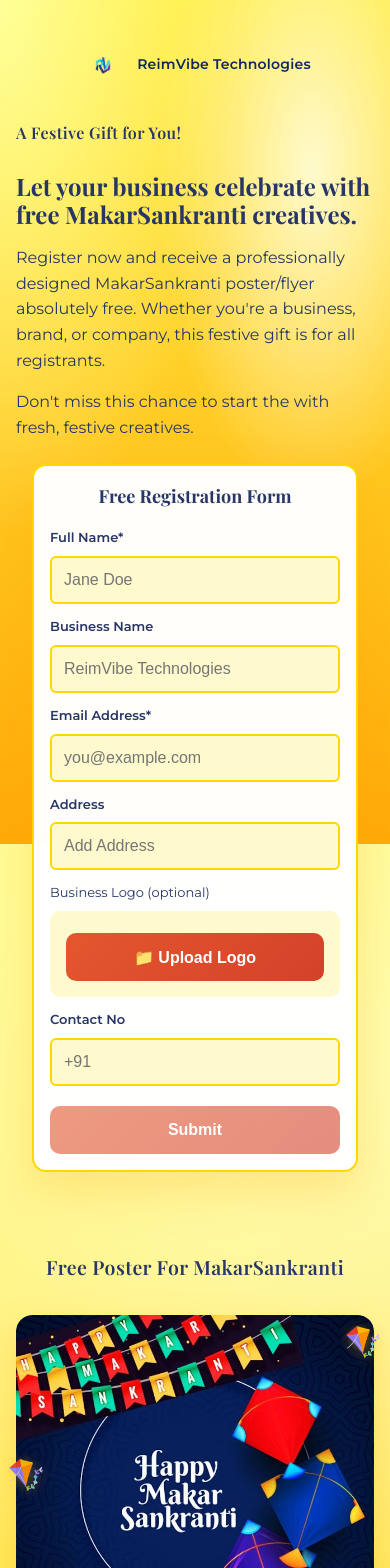
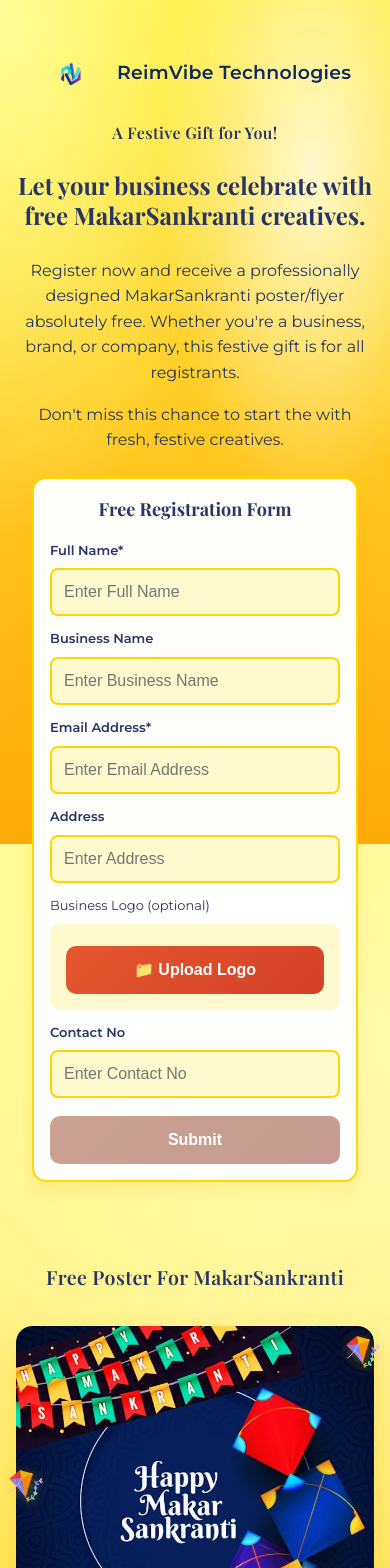
Before and after one commit to jadavrohan-370/christmas_offer, a React (Vite) app: page / in a window 390 px wide. Shown: the top 1568 px of the page. Built offline with nearby package versions, Linux system fonts and the light colour scheme.

Commit message:
Scroll issue fix and also slove the Responsive and fix the placeholder

```diff
--- a/package.json
+++ b/package.json
@@ -10,7 +10,10 @@
   },
   "dependencies": {
     "@fortawesome/fontawesome-free": "^7.1.0",
+    "@gsap/react": "^2.1.2",
     "axios": "^1.13.2",
+    "gsap": "^3.14.2",
+    "lenis": "^1.3.17",
     "react": "^18.3.1",
     "react-dom": "^18.3.1"
   },
--- a/src/App.jsx
+++ b/src/App.jsx
@@ -1,17 +1,23 @@
 import React, { useMemo, useState, useRef, useEffect } from "react";
 import CloudinaryUploader from "./components/Cloudnairy.jsx";
 import axios from "axios";
+import Lenis from "lenis";
+import gsap from "gsap";
+import { useGSAP } from "@gsap/react";
+import { ScrollTrigger } from "gsap/ScrollTrigger";
+
+gsap.registerPlugin(ScrollTrigger);
 
 const imagePaths = {
   RVlogo: "/images/RVlogo.png",
-  patang1 : "/images/patan1.jpeg",
-  patang2 : "/images/patan2.jpeg",
+  patang1: "/images/patan1.jpeg",
+  patang2: "/images/patan2.jpeg",
   kite1: "/images/patan1.png",
   kite2: "/images/patan2.png",
   kite3: "/images/santa.png",
-  banner:"/images/p3.jpeg",
-  mainkite:"/images/leftside.png",
-  footer:"/images/footer.png",
+  banner: "/images/p3.jpeg",
+  mainkite: "/images/leftside.png",
+  footer: "/images/footer.png",
 };
 
 // Image error handler component
@@ -101,6 +107,104 @@
 ];
 
 export default function App() {
+  const containerRef = useRef(null);
+
+  // GSAP Animations
+  useGSAP(
+    () => {
+      const tl = gsap.timeline({ defaults: { ease: "power3.out" } });
+
+      // Hero Entrance
+      tl.from(".hero__copy > *", {
+        y: 50,
+        opacity: 0,
+        duration: 1,
+        stagger: 0.15,
+        delay: 0.5,
+      })
+        .from(
+          ".hero__form .card",
+          {
+            y: 60,
+            opacity: 0,
+            duration: 1,
+            scale: 0.95,
+          },
+          "-=0.8"
+        )
+        .from(
+          ".festive-card",
+          {
+            x: -30,
+            opacity: 0,
+            stagger: 0.1,
+            duration: 0.8,
+          },
+          "-=0.5"
+        );
+
+      // Parallax Effect for floating kites using ScrollTrigger
+      gsap.utils.toArray(".floating-kite").forEach((kite, i) => {
+        gsap.to(kite, {
+          scrollTrigger: {
+            trigger: "body",
+            start: "top top",
+            end: "bottom bottom",
+            scrub: 1.5,
+          },
+          y: (i + 1) * -150, // Move up at different speeds
+          rotation: (i + 1) * 20,
+          ease: "none",
+        });
+      });
+
+      // Poster Flip Animation
+      gsap.from(".poster", {
+        scrollTrigger: {
+          trigger: ".poster-grid",
+          start: "top 80%", // Start animation when top of grid hits 80% of viewport height
+        },
+        y: 100,
+        opacity: 0,
+        rotationX: -15,
+        stagger: 0.2, // Flip in one by one
+        duration: 1,
+        ease: "power4.out"
+      });
+
+      // Magnetic Kites - Mouse Follow Effect
+      const kites = document.querySelectorAll(".kite-decoration");
+
+      const handleMouseMove = (e) => {
+        const { clientX, clientY } = e;
+        const centerX = window.innerWidth / 2;
+        const centerY = window.innerHeight / 2;
+
+        // Calculate distance from center (-1 to 1)
+        const moveX = (clientX - centerX) / centerX;
+        const moveY = (clientY - centerY) / centerY;
+
+        kites.forEach((kite, index) => {
+          const depth = (index + 1) * 20; // Different depth for each kite
+
+          gsap.to(kite, {
+            x: moveX * depth,
+            y: moveY * depth,
+            duration: 1,
+            ease: "power2.out"
+          });
+        });
+      };
+
+      window.addEventListener("mousemove", handleMouseMove);
+
+      return () => {
+        window.removeEventListener("mousemove", handleMouseMove);
+      };
+    },
+    { scope: containerRef }
+  );
+
   const [formValues, setFormValues] = useState({
     fullName: "",
     businessName: "",
@@ -135,6 +239,31 @@
       window.addEventListener("load", handleLoad);
       return () => window.removeEventListener("load", handleLoad);
     }
+  }, []);
+
+  // Initialize Lenis for smooth scrolling
+  useEffect(() => {
+    const lenis = new Lenis({
+      duration: 1.2,
+      easing: (t) => Math.min(1, 1.001 - Math.pow(2, -10 * t)),
+      direction: 'vertical',
+      gestureDirection: 'vertical',
+      smooth: true,
+      mouseMultiplier: 1,
+      smoothTouch: false,
+      touchMultiplier: 2,
+    });
+
+    function raf(time) {
+      lenis.raf(time);
+      requestAnimationFrame(raf);
+    }
+
+    requestAnimationFrame(raf);
+
+    return () => {
+      lenis.destroy();
+    };
   }, []);
 
   const [errors, setErrors] = useState({});
@@ -306,7 +435,7 @@
   };
 
   return (
-    <div className="page">
+    <div className="page" ref={containerRef}>
       <PageLoader isLoading={isLoading} />
       <GradientBackground />
       <header className="hero section site-header">
@@ -354,8 +483,7 @@
 
                 <form className="form" onSubmit={handleSubmit}>
                   <label
-                    className={`form__label ${
-                      getFieldError("fullName") ? "form__label--error" : ""
+                    className={`form__label ${getFieldError("fullName") ? "form__label--error" : ""
                       }`}
                   >
                     <span className="form__label-text">Full Name*</span>
@@ -365,7 +493,7 @@
                       value={formValues.fullName}
                       onChange={handleChange}
                       onBlur={handleBlur}
-                      placeholder="Jane Doe"
+                      placeholder="Enter Full Name"
                       className={
                         getFieldError("fullName") ? "form__input--error" : ""
                       }
@@ -378,8 +506,7 @@
                   </label>
 
                   <label
-                    className={`form__label ${
-                      getFieldError("businessName") ? "form__label--error" : ""
+                    className={`form__label ${getFieldError("businessName") ? "form__label--error" : ""
                       }`}
                   >
                     <span className="form__label-text">Business Name</span>
@@ -389,7 +516,7 @@
                       value={formValues.businessName}
                       onChange={handleChange}
                       onBlur={handleBlur}
-                      placeholder="ReimVibe Technologies"
+                      placeholder="Enter Business Name"
                       className={
                         getFieldError("businessName")
                           ? "form__input--error"
@@ -404,8 +531,7 @@
                   </label>
 
                   <label
-                    className={`form__label ${
-                      getFieldError("email") ? "form__label--error" : ""
+                    className={`form__label ${getFieldError("email") ? "form__label--error" : ""
                       }`}
                   >
                     <span className="form__label-text">Email Address*</span>
@@ -415,7 +541,7 @@
                       value={formValues.email}
                       onChange={handleChange}
                       onBlur={handleBlur}
-                      placeholder="you@example.com"
+                      placeholder="Enter Email Address"
                       className={
                         getFieldError("email") ? "form__input--error" : ""
                       }
@@ -428,8 +554,7 @@
                   </label>
 
                   <label
-                    className={`form__label ${
-                      getFieldError("address") ? "form__label--error" : ""
+                    className={`form__label ${getFieldError("address") ? "form__label--error" : ""
                       }`}
                   >
                     <span className="form__label-text">Address</span>
@@ -439,7 +564,7 @@
                       value={formValues.address}
                       onChange={handleChange}
                       onBlur={handleBlur}
-                      placeholder="Add Address"
+                      placeholder="Enter Address"
                       className={
                         getFieldError("address") ? "form__input--error" : ""
                       }
@@ -465,8 +590,7 @@
                   </label>
 
                   <label
-                    className={`form__label ${
-                      getFieldError("contact") ? "form__label--error" : ""
+                    className={`form__label ${getFieldError("contact") ? "form__label--error" : ""
                       }`}
                   >
                     <span className="form__label-text">Contact No</span>
@@ -476,7 +600,7 @@
                       value={formValues.contact}
                       onChange={handleChange}
                       onBlur={handleBlur}
-                      placeholder="+91"
+                      placeholder="Enter Contact No"
                       minLength={10}
                       maxLength={10}
                       className={
@@ -491,7 +615,7 @@
                   </label>
                   <button
                     type="submit"
-                    className="btn"
+                    className={`btn ${isSubmitting ? "btn--loading" : ""}`}
                     disabled={!canSubmit || isSubmitting}
                   >
                     {isSubmitting ? (
--- a/src/styles.css
+++ b/src/styles.css
@@ -10,6 +10,28 @@
 *::before,
 *::after {
   box-sizing: border-box;
+}
+
+/* Lenis Recommended Styles */
+html.lenis,
+html.lenis body {
+  height: auto;
+}
+
+.lenis.lenis-smooth {
+  scroll-behavior: auto !important;
+}
+
+.lenis.lenis-smooth [data-lenis-prevent] {
+  overscroll-behavior: contain;
+}
+
+.lenis.lenis-stopped {
+  overflow: hidden;
+}
+
+.lenis.lenis-scrolling iframe {
+  pointer-events: none;
 }
 
 body {
@@ -187,18 +209,22 @@
     transform: translateY(0px) rotate(0deg);
     opacity: 0.7;
   }
+
   25% {
     transform: translateY(-30px) rotate(-10deg);
     opacity: 1;
   }
+
   50% {
     transform: translateY(-50px) rotate(5deg);
     opacity: 0.9;
   }
+
   75% {
     transform: translateY(-30px) rotate(-5deg);
     opacity: 1;
   }
+
   100% {
     transform: translateY(0px) rotate(0deg);
     opacity: 0.7;
@@ -210,18 +236,22 @@
     transform: translateY(0px) rotate(0deg);
     opacity: 0.7;
   }
+
   25% {
     transform: translateY(-35px) rotate(10deg);
     opacity: 1;
   }
+
   50% {
     transform: translateY(-55px) rotate(-5deg);
     opacity: 0.9;
   }
+
   75% {
     transform: translateY(-30px) rotate(5deg);
     opacity: 1;
   }
+
   100% {
     transform: translateY(0px) rotate(0deg);
     opacity: 0.7;
@@ -270,6 +300,8 @@
 
 
 
+
+/* Input Micro-animations */
 .form input {
   width: 100%;
   padding: 12px 14px;
@@ -279,47 +311,120 @@
   font-size: clamp(14px, 2vw, 16px);
   color: #273666;
   min-height: 44px;
-  transition: all 0.2s ease;
-}
-
+  transition: all 0.3s cubic-bezier(0.4, 0, 0.2, 1);
+  transform-origin: center;
+}
+
+.form input:hover:not(:focus) {
+  border-color: #ffa500;
+  background: #ffffe0;
+  transform: translateY(-1px);
+}
 
 .form input:focus {
-  outline: 2px solid #e4572e;
-  border-color: transparent;
+  outline: none;
+  border-color: #e4572e;
   background: #fff;
-}
-
-.form__input--error {
-  border-color: #e53e3e !important;
-  background: #fed7d7 !important;
-}
-
-.form__input--error:focus {
-  outline: 2px solid #e53e3e !important;
-  border-color: transparent !important;
-}
-
+  transform: scale(1.02);
+  box-shadow: 0 4px 20px rgba(228, 87, 46, 0.15);
+}
+
+/* Button Micro-animations */
 .btn {
   margin-top: 6px;
   padding: clamp(12px, 3vw, 18px) clamp(16px, 4vw, 24px);
   border: none;
   border-radius: 10px;
   background: linear-gradient(135deg, #e4572e, #d4412a);
+  background-size: 200% 200%;
   color: #fff;
   font-weight: 700;
   cursor: pointer;
-  transition: transform 120ms ease, box-shadow 120ms ease;
+
+  /* Animation props */
+  transition: all 0.3s cubic-bezier(0.4, 0, 0.2, 1);
+  animation: gradientShift 6s ease infinite;
+
   min-height: 44px;
   font-size: clamp(14px, 2vw, 16px);
   width: 100%;
+
+  /* Flex centering */
+  display: inline-flex;
+  align-items: center;
+  justify-content: center;
+}
+
+@keyframes gradientShift {
+  0% {
+    background-position: 0% 50%;
+  }
+
+  50% {
+    background-position: 100% 50%;
+  }
+
+  100% {
+    background-position: 0% 50%;
+  }
+}
+
+.btn:not(:disabled):hover {
+  transform: translateY(-2px) scale(1.02);
+  box-shadow: 0 12px 22px rgba(228, 87, 46, 0.3);
+  letter-spacing: 0.5px;
+  /* Subtle text expansion */
+}
+
+.btn:not(:disabled):active {
+  transform: translateY(1px) scale(0.98);
+  box-shadow: 0 4px 10px rgba(228, 87, 46, 0.2);
 }
 
 .btn:disabled {
   cursor: not-allowed;
   opacity: 0.6;
-}
-
-
+  filter: grayscale(0.5);
+}
+
+/* Restored Error States */
+.form__input--error {
+  border-color: #e53e3e !important;
+  background: #fed7d7 !important;
+  animation: shake 0.5s cubic-bezier(.36, .07, .19, .97) both;
+}
+
+.form__input--error:focus {
+  outline: none !important;
+  border-color: #e53e3e !important;
+  box-shadow: 0 0 0 3px rgba(229, 62, 62, 0.2) !important;
+}
+
+@keyframes shake {
+
+  10%,
+  90% {
+    transform: translate3d(-1px, 0, 0);
+  }
+
+  20%,
+  80% {
+    transform: translate3d(2px, 0, 0);
+  }
+
+  30%,
+  50%,
+  70% {
+    transform: translate3d(-4px, 0, 0);
+  }
+
+  40%,
+  60% {
+    transform: translate3d(4px, 0, 0);
+  }
+}
+
+/* Restored Loading Spinner */
 .spinner {
   display: inline-block;
   width: 20px;
@@ -337,26 +442,18 @@
   }
 }
 
-
-/* Enhanced Loading States */
-.btn {
-  position: relative;
-  overflow: hidden;
-  transition: all 0.3s ease;
-  min-height: 48px;
-  display: inline-flex;
-  align-items: center;
-  justify-content: center;
-}
-
+/* Loading Button States */
 .btn--loading {
   pointer-events: none;
   opacity: 0.9;
+  position: relative;
+  /* Ensure overlay works */
+  overflow: hidden;
 }
 
 .btn--loading .btn__text {
-  opacity: 0;
-  visibility: hidden;
+  opacity: 1;
+  visibility: visible;
 }
 
 .btn--loading .spinner {
@@ -369,13 +466,6 @@
   display: inline-block;
 }
 
-/* Compact loading button */
-.btn--loading {
-  padding: 12px 16px;
-  min-height: 48px;
-}
-
-/* Loading button with overlay */
 .btn--loading::after {
   content: '';
   position: absolute;
@@ -397,27 +487,11 @@
   }
 }
 
-/* Mobile responsive loading button */
+/* Mobile Adjustments for Loading */
 @media (max-width: 640px) {
-  .btn {
-    min-height: 52px;
-    font-size: 16px;
-  }
-
   .btn--loading {
-    min-height: 52px;
     padding: 14px 18px;
   }
-
-  .btn--loading .spinner {
-    width: 20px;
-    height: 20px;
-  }
-}
-
-.btn:not(:disabled):hover {
-  transform: translateY(-1px);
-  box-shadow: 0 12px 22px rgba(228, 87, 46, 0.3);
 }
 
 .file-upload-btn {
@@ -1049,18 +1123,24 @@
 
 /* Kite floating animations - side positioning */
 @keyframes kiteSwayLeft {
-  0%, 100% {
+
+  0%,
+  100% {
     transform: translateX(-20px) translateY(0px);
   }
+
   50% {
     transform: translateX(-50px) translateY(-15px);
   }
 }
 
 @keyframes kiteSwayRight {
-  0%, 100% {
+
+  0%,
+  100% {
     transform: translateX(20px) translateY(0px);
   }
+
   50% {
     transform: translateX(50px) translateY(-15px);
   }
@@ -1071,18 +1151,22 @@
     transform: translateY(0px);
     opacity: 0.7;
   }
+
   25% {
     transform: translateY(-20px);
     opacity: 1;
   }
+
   50% {
     transform: translateY(-10px);
     opacity: 0.9;
   }
+
   75% {
     transform: translateY(-25px);
     opacity: 1;
   }
+
   100% {
     transform: translateY(0px);
     opacity: 0.7;
@@ -1094,18 +1178,22 @@
     transform: translateY(0px);
     opacity: 0.7;
   }
+
   25% {
     transform: translateY(-25px);
     opacity: 1;
   }
+
   50% {
     transform: translateY(-15px);
     opacity: 0.9;
   }
+
   75% {
     transform: translateY(-30px);
     opacity: 1;
   }
+
   100% {
     transform: translateY(0px);
     opacity: 0.7;
@@ -1113,18 +1201,24 @@
 }
 
 @keyframes kiteSpin1 {
-  0%, 100% {
+
+  0%,
+  100% {
     transform: rotateZ(-8deg) scaleX(1);
   }
+
   50% {
     transform: rotateZ(8deg) scaleX(1);
   }
 }
 
 @keyframes kiteSpin2 {
-  0%, 100% {
+
+  0%,
+  100% {
     transform: rotateZ(8deg) scaleX(-1);
   }
+
   50% {
     transform: rotateZ(-8deg) scaleX(-1);
   }
@@ -1135,6 +1229,7 @@
   0% {
     transform: rotate(0deg);
   }
+
   100% {
     transform: rotate(360deg);
   }
@@ -1162,15 +1257,20 @@
 }
 
 @keyframes float-banner {
-  0%, 100% {
+
+  0%,
+  100% {
     transform: translateY(0px) rotate(0deg);
   }
+
   25% {
     transform: translateY(-15px) rotate(-5deg);
   }
+
   50% {
     transform: translateY(-30px) rotate(0deg);
   }
+
   75% {
     transform: translateY(-15px) rotate(5deg);
   }
@@ -1187,6 +1287,7 @@
     transform: translateY(-10px) rotate(0deg);
     opacity: 1;
   }
+
   100% {
     transform: translateY(100px) rotate(360deg);
     opacity: 0;
@@ -1317,8 +1418,10 @@
 }
 
 .site-header .logo__text {
-  font-size: 24px;
+  font-size: 30px;
+  /* Increased from 24px */
   line-height: 1;
+  font-weight: 900;
 }
 
 /* Page Loader Styles */
@@ -1384,143 +1487,150 @@
   }
 }
 
-/* Extra small devices (320px to 480px) */
+/* Mobile Polish (up to 480px) */
 @media (max-width: 480px) {
   .section {
-    padding: 32px 12px;
-  }
-
-  .hero__form {
+    padding: 24px 16px;
+    /* slightly more breathing room on sides */
+  }
+
+  /* Fix Header Flow */
+  .hero {
+    display: flex;
+    flex-direction: column;
+    gap: 24px;
+    padding-top: 20px;
+  }
+
+  .hero__copy {
+    order: -1;
+    /* Ensure text comes first if needed, or keep standard flow */
+    text-align: center;
+  }
+
+  /* Logo should be static on mobile to push content down */
+  /* Logo should be static on mobile to push content down */
+  .site-header .logo {
+    position: relative;
+    left: auto;
+    top: auto;
     width: 100%;
-    padding: 0;
-    margin: 0;
-  }
-
+    margin-bottom: 24px;
+    justify-content: center;
+    background: rgba(255, 255, 255, 0.5);
+    backdrop-filter: blur(4px);
+    transform: scale(1.35);
+    /* Increased scale for bigger impact */
+    transform-origin: center top;
+    display: flex;
+    white-space: nowrap;
+    /* Prevent text wrapping */
+  }
+
+  /* Ensure logo image stays proportionate */
+  .site-header .logo__mark {
+    flex-shrink: 0;
+    /* Don't shrink the image */
+  }
+
+  /* Typography Boost */
+  .headline {
+    font-size: clamp(28px, 8vw, 34px);
+    /* Larger, more festive */
+    line-height: 1.25;
+    margin-bottom: 12px;
+  }
+
+  .eyebrow {
+    font-size: 16px;
+    margin-bottom: 8px;
+  }
+
+  .body {
+    font-size: 16px;
+    /* Readable body text */
+  }
+
+  /* Form & Card Tweak */
+  .card {
+    width: 100%;
+    padding: 20px;
+    margin-top: 12px;
+    box-shadow: 0 8px 20px rgba(255, 165, 0, 0.15);
+    /* Softer shadow for mobile performance */
+  }
+
+  .form input {
+    font-size: 16px;
+    /* prevent iOS zoom on focus */
+  }
+
+  /* Disable scaling on mobile to prevent overflow/scrolling */
+  .form input:focus {
+    transform: none;
+    box-shadow: 0 2px 10px rgba(228, 87, 46, 0.1);
+  }
+
+  .btn:not(:disabled):hover {
+    transform: none;
+    /* No hover lift on touch */
+  }
+
+  .btn:active {
+    transform: scale(0.98);
+    /* Keep simple click feedback */
+  }
+
+  /* Reduce Distractions */
   .kites-decoration {
     display: none !important;
   }
 
-  .hero {
+  .floating-kite,
+  .floating-banner {
+    opacity: 0.4;
+    /* Fade background elements more */
+  }
+
+  /* Adjust Grid for Mobile */
+  .poster-grid {
+    grid-template-columns: 1fr;
+    /* Stack posters */
+    gap: 32px;
+  }
+
+  .poster {
+    width: 100%;
+    height: auto;
+    aspect-ratio: 1/1;
+    /* Keep square-ish aspect */
+    min-height: unset;
+  }
+
+  .section--two-column {
+    gap: 40px;
+  }
+
+  .festive-elements {
+    order: -1;
+    /* Show festive image before text in that section? Or keep as is. sticking to default */
     gap: 16px;
   }
 
-  .headline {
-    font-size: clamp(20px, 5vw, 26px);
-    line-height: 1.2;
-  }
-
-  .eyebrow {
-    font-size: clamp(14px, 3.5vw, 18px);
-  }
-
-  .card {
-    width: calc(100% - 24px);
-    max-width: calc(100% - 24px);
-    padding: 12px;
-    border-radius: 10px;
-    margin: 0 auto;
-    display: flex;
-    flex-direction: column;
-    justify-content: center;
-  }
-
-  .card__title {
-    font-size: 18px;
-    margin-bottom: 12px;
-    text-align: center;
-  }
-
-  .form {
-    gap: 10px;
-    width: 100%;
-  }
-
-  .form__label {
-    width: 100%;
-  }
-
-  .form__label-text {
-    font-size: 12px;
-  }
-
-  .form input {
-    padding: 10px 12px;
-    font-size: 16px;
-    min-height: 44px;
-    border-radius: 6px;
-    width: 100%;
-  }
-
-  .btn {
-    padding: 12px 14px;
-    font-size: 14px;
-    min-height: 44px;
-    margin-top: 8px;
-    width: 100%;
-  }
-
-  .kite-card {
-    width: 50px;
-    height: 50px;
-    min-width: 50px;
-    min-height: 50px;
-  }
-
-  .kites-decoration {
-    justify-content: center;
-  }
-
-  .poster {
-    min-height: 180px;
-  }
-
-  .tree-card {
-    padding: clamp(30px, 10vw, 60px);
-    min-height: clamp(120px, 35vw, 200px);
-  }
-
-  .tree-card__tree {
-    width: clamp(60px, 35vw, 140px);
-    height: clamp(60px, 35vw, 140px);
-  }
-
-  .festive-card {
-    min-height: 140px;
-  }
-
-  .services-grid {
-    grid-template-columns: 1fr;
-  }
-
-  .service-pill {
-    padding: 10px 12px;
-    font-size: 12px;
-    min-height: 40px;
-  }
-
-  .footer__contacts {
-    gap: 6px;
-  }
-
-  .contact-item {
-    padding: 8px 10px;
-    font-size: 12px;
-  }
-
+  .footer img {
+    width: 200%;
+    /* Make footer decorative image larger/scrollable or just cover better */
+    left: -50%;
+  }
+}
+
+
+/* Tablet scaling for Logo */
+@media (min-width: 481px) and (max-width: 1024px) {
   .site-header .logo {
-    gap: 8px;
-    margin-bottom: 12px;
-    justify-content: center;
-  }
-
-  .site-header .logo__mark {
-    width: 40px;
-    height: 40px;
-    flex: 0 0 40px;
-  }
-
-  .site-header .logo__text {
-    font-size: 13px;
+    transform: scale(0.9);
+    transform-origin: top left;
+    white-space: nowrap;
   }
 }
 
@@ -1609,6 +1719,7 @@
 
 /* Mobile Styles (up to 640px) */
 @media (max-width: 640px) {
+
   .floating-kite,
   .floating-banner {
     font-size: 30px;
```
Also changed, not shown: 1 other file (tests, documents, lock files or other folders). Lines whose indentation alone changed are shown as unchanged.
